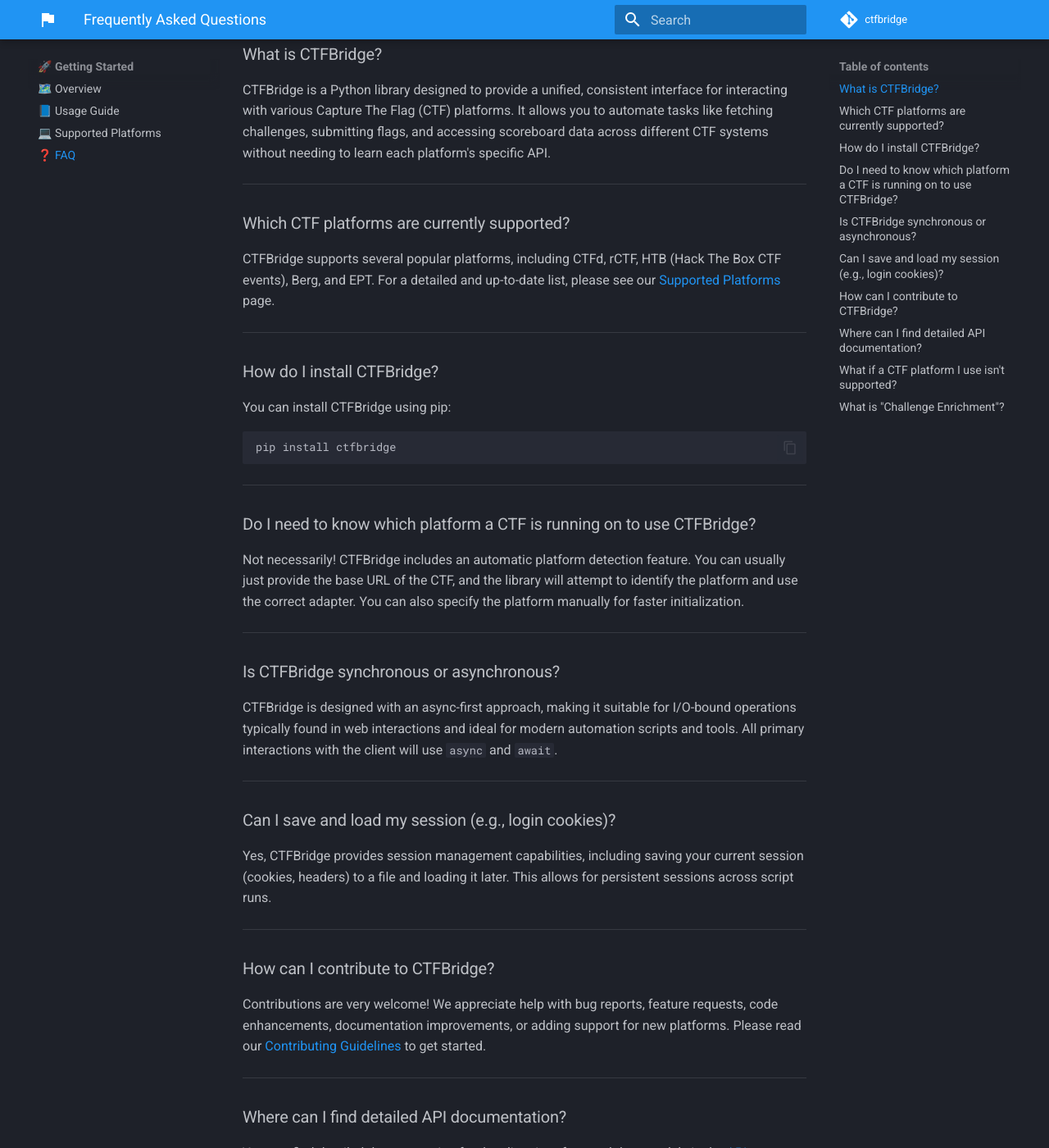
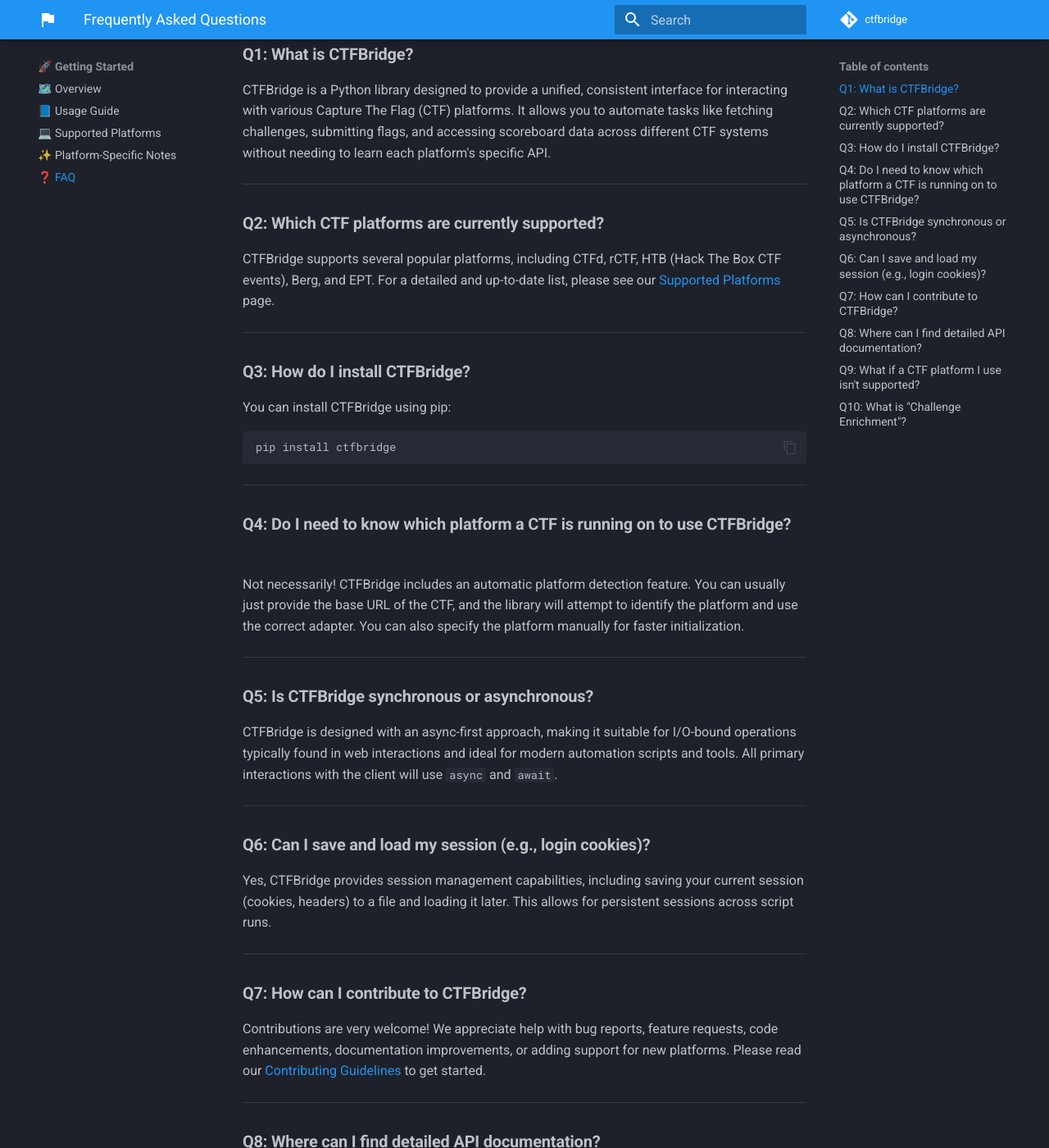
Before and after one commit to bjornmorten/ctfbridge, an MkDocs documentation site: the page built from docs/getting-started/faq.md, in a window 1280 px wide and 1400 px high, scrolled down 286 px. Shown: the whole window at 82% size. Built offline with MkDocs 1.6.1 and Material for MkDocs 9.7.7, drawn with Linux system fonts in a browser that asks for light colours; comment, search, counter and statistics services are not loaded; some of the changed text lies outside the part shown.

Commit message:
docs: add platform specific notes

```diff
--- a/docs/getting-started/faq.md
+++ b/docs/getting-started/faq.md
@@ -9,19 +9,19 @@ This page provides answers to common questions about CTFBridge. If you don't fin
 
 ---
 
-### What is CTFBridge?
+### **Q1: What is CTFBridge?**
 
 CTFBridge is a Python library designed to provide a unified, consistent interface for interacting with various Capture The Flag (CTF) platforms. It allows you to automate tasks like fetching challenges, submitting flags, and accessing scoreboard data across different CTF systems without needing to learn each platform's specific API.
 
 ---
 
-### Which CTF platforms are currently supported?
+### **Q2: Which CTF platforms are currently supported?**
 
 CTFBridge supports several popular platforms, including CTFd, rCTF, HTB (Hack The Box CTF events), Berg, and EPT. For a detailed and up-to-date list, please see our [Supported Platforms](platforms.md) page.
 
 ---
 
-### How do I install CTFBridge?
+### **Q3: How do I install CTFBridge?**
 
 You can install CTFBridge using pip:
 
@@ -31,42 +31,42 @@ pip install ctfbridge
 
 ---
 
-### Do I need to know which platform a CTF is running on to use CTFBridge?
+### **Q4: Do I need to know which platform a CTF is running on to use CTFBridge?**
 
 Not necessarily! CTFBridge includes an automatic platform detection feature. You can usually just provide the base URL of the CTF, and the library will attempt to identify the platform and use the correct adapter. You can also specify the platform manually for faster initialization.
 
 ---
 
-### Is CTFBridge synchronous or asynchronous?
+### **Q5: Is CTFBridge synchronous or asynchronous?**
 
 CTFBridge is designed with an async-first approach, making it suitable for I/O-bound operations typically found in web interactions and ideal for modern automation scripts and tools. All primary interactions with the client will use `async` and `await`.
 
 ---
 
-### Can I save and load my session (e.g., login cookies)?
+### **Q6: Can I save and load my session (e.g., login cookies)?**
 
 Yes, CTFBridge provides session management capabilities, including saving your current session (cookies, headers) to a file and loading it later. This allows for persistent sessions across script runs.
 
 ---
 
-### How can I contribute to CTFBridge?
+### **Q7: How can I contribute to CTFBridge?**
 
 Contributions are very welcome! We appreciate help with bug reports, feature requests, code enhancements, documentation improvements, or adding support for new platforms. Please read our [Contributing Guidelines](https://github.com/bjornmorten/ctfbridge/blob/main/CONTRIBUTING.md) to get started.
 
 ---
 
-### Where can I find detailed API documentation?
+### **Q8: Where can I find detailed API documentation?**
 
 You can find detailed documentation for the client interface and data models in the [API Reference section](../api/index.md) of our documentation.
 
 ---
 
-### What if a CTF platform I use isn't supported?
+### **Q9: What if a CTF platform I use isn't supported?**
 
 CTFBridge is designed to be extensible. If you'd like to add support for a new platform, please refer to our [Developer Guide on Platform Integration](../dev/platforms.md). You can also open a feature request on our [GitHub issues page](https://github.com/bjornmorten/ctfbridge/issues).
 
 ---
 
-### What is "Challenge Enrichment"?
+### **Q10: What is "Challenge Enrichment"?**
 
 Challenge enrichment refers to the process where CTFBridge attempts to extract additional useful information from challenge data that might not be explicitly provided by the platform's API in a structured way. This can include parsing authors, attachments, or service details (like `nc host port`) directly from challenge descriptions.
--- a/mkdocs.yml
+++ b/mkdocs.yml
@@ -36,6 +36,7 @@ nav:
       - 🗺️ Overview:  index.md
       - 📘 Usage Guide: getting-started/usage.md
       - 💻 Supported Platforms: getting-started/platforms.md
+      - ✨ Platform-Specific Notes: getting-started/platform-notes.md
       - ❓ FAQ: getting-started/faq.md
   - 📚 API Reference:
       - 🗺️ Overview: api/index.md
```
Also changed, not shown: docs/getting-started/platform-notes.md (added, +43 -0 lines).
